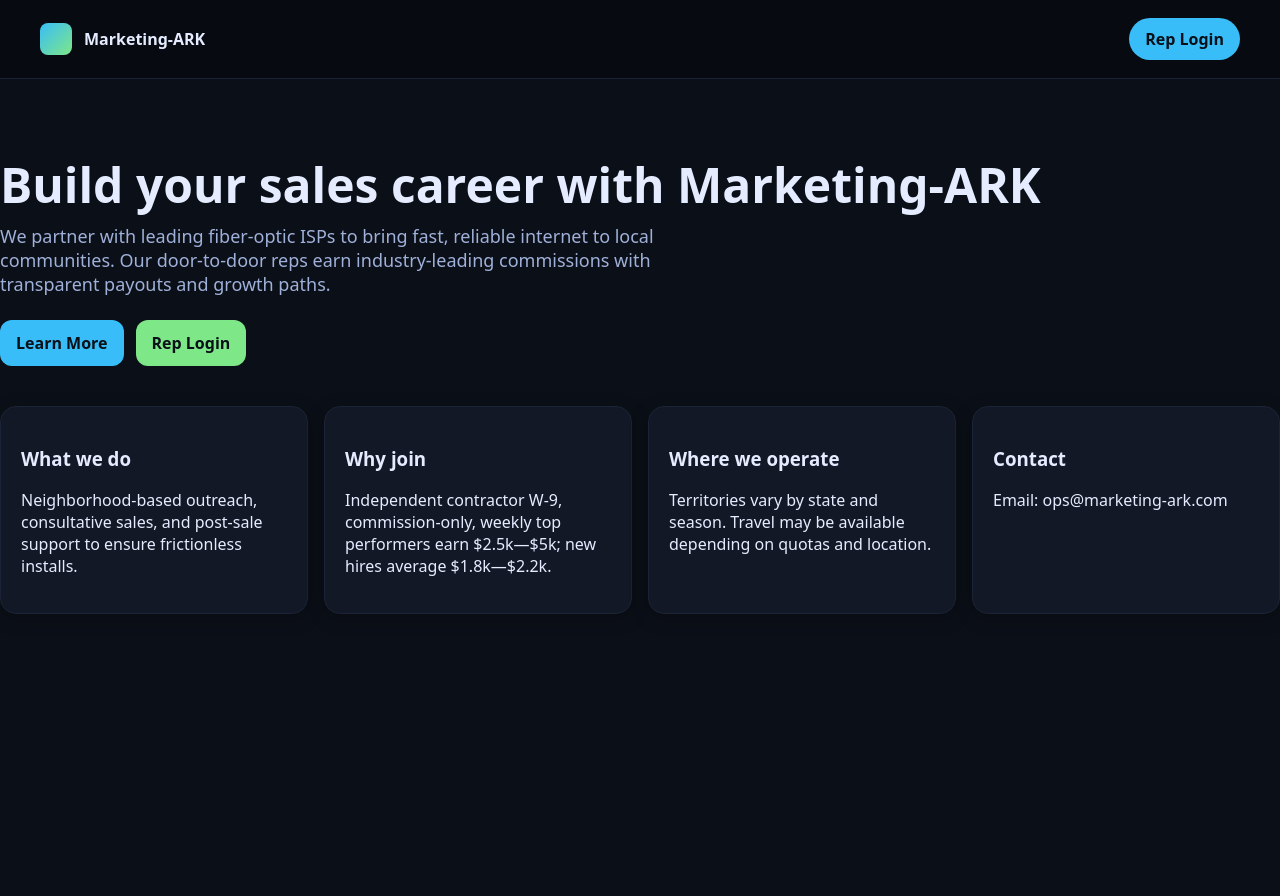
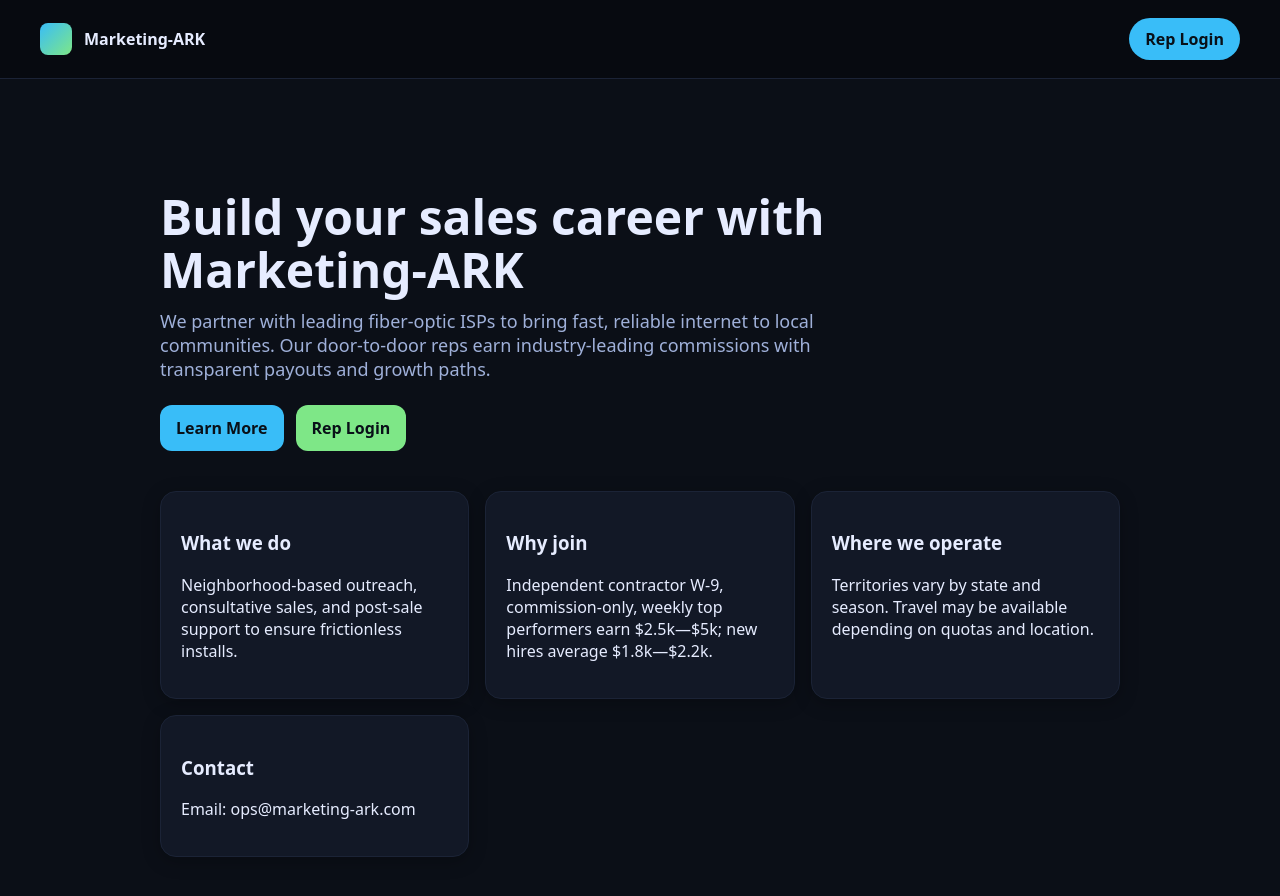
Before and after one commit to noahcasel-sketch/marketing-ark-site, a Next.js app: page / in a window 1280 px wide. Shown: the top 896 px of the page. Before the commit the page ends 800 px from the top, so only its background shows below. Built offline with nearby package versions, Linux system fonts and the light colour scheme; no server answers.

Commit message:
Update layout.tsx

```diff
--- a/app/layout.tsx
+++ b/app/layout.tsx
@@ -11,9 +11,10 @@ export const metadata: Metadata = {
 export default function RootLayout({ children }: { children: React.ReactNode }) {
   return (
     <html lang="en">
-      <body className="min-h-dvh bg-gray-50">
+      <body>
         <Header />
-        <main className="max-w-6xl mx-auto px-4 py-6">
+        {/* Body matches header width via the .container class */}
+        <main className="container" style={{ paddingTop: 32, paddingBottom: 56 }}>
           {children}
         </main>
       </body>
```
